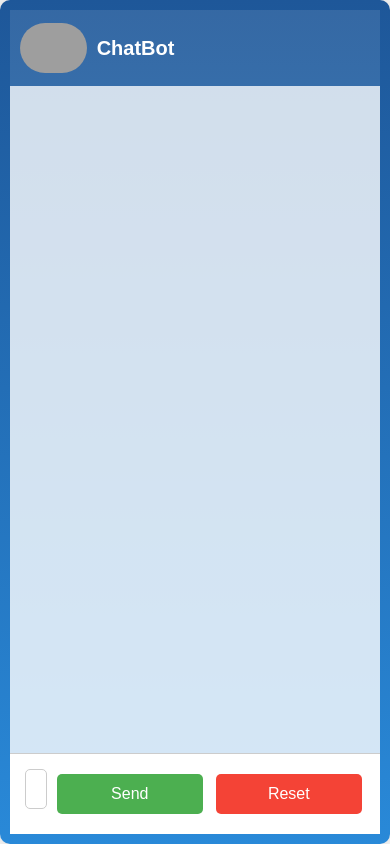
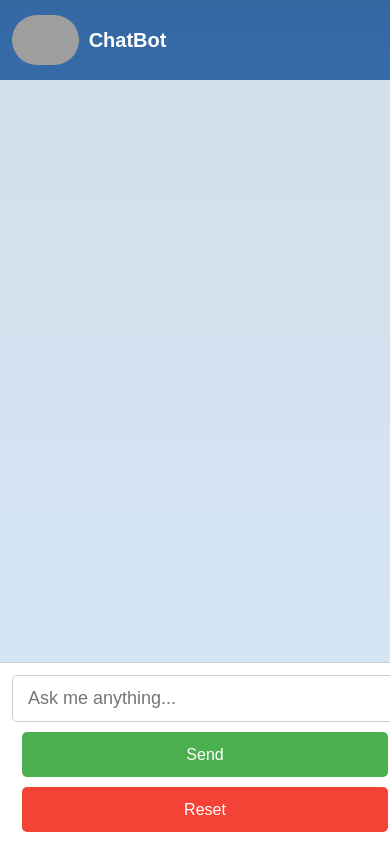
Before and after one commit to cryptotweezer/chatbot-rag, a website: page public/index.html in a window 390 px wide. Drawn offline with Linux system fonts and the light colour scheme; grey boxes are pictures that could not be loaded.

Commit message:
📱 Fix diseño móvil: input arriba, botones debajo

```diff
--- a/public/style.css
+++ b/public/style.css
@@ -115,87 +115,58 @@ html, body {
 .input-container button:nth-child(3):hover {
     background-color: #d32f2f;
 }
-/* ===== Responsive: Pantallas pequeñas ===== */
-@media (max-width: 768px) {
-  .chat-container {
-    width: 100%;
-    padding: 10px;
-    box-sizing: border-box;
-  }
 
-  .message {
-    font-size: 14px;
-    padding: 8px;
-  }
-
-  #user-input {
-    width: 100%;
-    font-size: 16px;
-  }
-
-  .message p {
-    word-break: break-word;
-  }
-
-  .chatbot, .user {
-    max-width: 100%;
-  }
-
-  button {
-    width: 48%;
-    margin: 4px 1%;
-  }
-
-  .logo img {
-    max-width: 80%;
-    height: auto;
-  }
-}
-/* ===== Responsive para celulares ===== */
-@media (max-width: 768px) {
-    body {
-      margin: 0;
-      padding: 0;
+/* Media queries para dispositivos móviles */
+@media screen and (max-width: 480px) {
+    .chat-container {
+        height: 100vh;
+        max-width: 100%;
+        border-radius: 0;
+        margin: 0;
     }
 
-    .chat-container {
-      width: 100%;
-      height: 100vh;
-      padding: 10px;
-      box-sizing: border-box;
-      display: flex;
-      flex-direction: column;
+    .input-container {
+        display: flex;
+        flex-direction: column;
+        align-items: stretch;
+        gap: 10px;
+        padding: 12px;
+        position: sticky;
+        bottom: 0;
+        background-color: #fff;
     }
 
-    #chat-log {
-      flex: 1;
-      overflow-y: auto;
-      padding-bottom: 10px;
+
+    .input-container input[type="text"] {
+        height: 50px;
+        font-size: 18px;
+        padding: 12px 15px;
+        flex: 1;
+        width: 100%;
     }
 
-    #user-input {
-      width: 100%;
-      font-size: 16px;
-      padding: 10px;
-      box-sizing: border-box;
-      margin-bottom: 10px;
+    .input-container button {
+        width: 100%;
+        font-size: 16px;
+        height: 45px;
+        padding: 10px;
     }
 
-    button {
-      width: 48%;
-      font-size: 14px;
-      padding: 10px;
-      margin: 5px 1%;
+
+    .chat-log {
+        padding: 15px;
     }
 
-    .logo img {
-      max-width: 70%;
-      height: auto;
+    .message p {
+        font-size: 16px;
+        padding: 12px;
+        margin: 5px 0;
     }
 
-    .message {
-      font-size: 14px;
-      word-break: break-word;
-      padding: 8px;
+    .header {
+        padding: 12px;
+        position: sticky;
+        top: 0;
+        z-index: 1;
     }
-  }
+}
```
